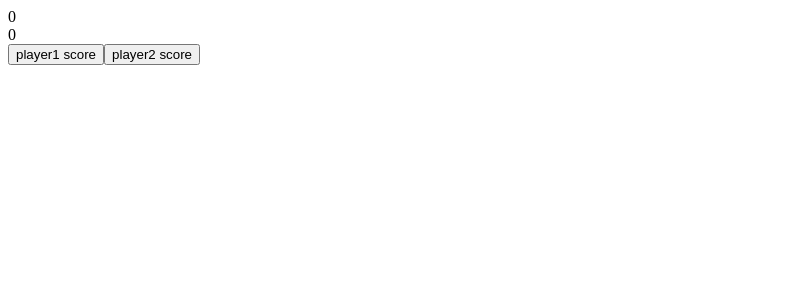
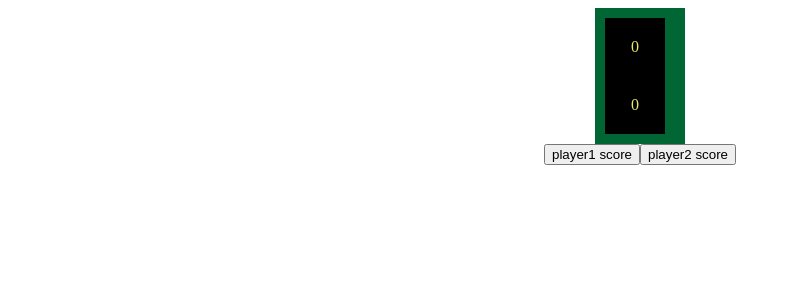
Before and after one commit to AlexJukes/react-tennis, a React app: page / in a window 1280 px wide. Shown: the top 300 px of the page, without its empty margins (0-791 px from the left). Built offline with nearby package versions, Linux system fonts and the light colour scheme; the HTML template or start-up script is replaced by a standard one.

Commit message:
Add some initial CSS styling, buttons and win message still WIP

```diff
--- a/package.json
+++ b/package.json
@@ -20,8 +20,12 @@
   "devDependencies": {
     "babel-preset-es2015": "^6.24.1",
     "babel-preset-react": "^6.24.1",
+    "css-loader": "^0.28.7",
     "jest": "^21.2.1",
     "jquery": "^3.2.1",
+    "node-sass": "^4.7.2",
+    "sass-loader": "^6.0.6",
+    "style-loader": "^0.19.0",
     "webpack": "^3.8.1"
   },
   "scripts": {
--- a/src/components/ResetButton.jsx
+++ b/src/components/ResetButton.jsx
@@ -2,9 +2,11 @@ import React from 'react'
 import PropTypes from 'prop-types'
 
 const ResetButton = ( { onResetClick }) => (
-   <button onClick={() => onResetClick()}>
-    Reset scores
+  <div className="buttons-display">
+     <button onClick={() => onResetClick()}>
+       Reset scores
     </button>
+  </div>
 )
 
 export default ResetButton
--- a/src/components/ScoreButton.jsx
+++ b/src/components/ScoreButton.jsx
@@ -1,14 +1,12 @@
 import React from 'react'
-import { connect } from 'react-redux'
-import { scorePoint } from '../actions'
-import PropTypes from 'prop-types'
+import { Button } from '../../node_modules/bootstrap/js/button.js'
 
 
 class ScoreButton extends React.Component {
   render() {
-    return  <button onClick={() => this.props.onScoreClick(this.props.player)}>
+    return  <button className={this.props.player + " score-button"} onClick={() => this.props.onScoreClick(this.props.player)}>
         {this.props.player} score
-        </button>
+      </button>
   }
 }
 
--- a/src/components/ScoreButtonsDisplay.jsx
+++ b/src/components/ScoreButtonsDisplay.jsx
@@ -3,9 +3,11 @@ import ScoreButton from './ScoreButton.jsx'
 
 class ScoreButtonsDisplay extends React.Component {
   render() {
-    return !this.props.winner ? this.props.players.map( player => (
-      <ScoreButton key={player} player={player} onScoreClick={() => this.props.onScoreClick(player)} />
-    )) : null
+    return <div className="buttons-display">
+      {!this.props.winner ? this.props.players.map( player => (
+        <ScoreButton key={player} player={player} onScoreClick={() => this.props.onScoreClick(player)} />
+        )) : null}
+      </div>
   }
 }
 
--- a/src/components/ScoreDisplay.jsx
+++ b/src/components/ScoreDisplay.jsx
@@ -3,15 +3,37 @@ import React from 'react'
 class ScoreDisplay extends React.Component {
 
   render() {
-    if(this.props.playerWithAdvantage) {
-      return <div>Advantage: {this.props.playerWithAdvantage} </div>
+
+    const player1Advantage = () => (
+      <div>
+        <div className="point player1">adv</div>
+        <div className="point player2">--</div>
+      </div>
+    )
+
+    const player2Advantage = () => (
+      <div>
+        <div className="point player1">--</div>
+        <div className="point player2">adv</div>
+      </div>
+    )
+
+    const displayScore = () => {
+      if(this.props.playerWithAdvantage === 'player1'){
+        return player1Advantage()
+      }
+      if(this.props.playerWithAdvantage === 'player2'){
+        return player2Advantage()
+      }
+      return this.props.points.map( point => (
+        <div className="point">{point}</div>
+      ))
     }
-    if(this.props.isDeuce) {
-      return <div> Deuce </div>
-    }
-    return this.props.points.map( point => (
-      <div>{point}</div>
-    ))
+
+    return <div className="scores">
+      {displayScore()}
+    </div>
+
   }
 }
 
--- a/src/components/WinnerDisplay.jsx
+++ b/src/components/WinnerDisplay.jsx
@@ -2,7 +2,7 @@ import React from 'react'
 
 class WinnerDisplay extends React.Component {
   render() {
-    return this.props.winner ? <div> {this.props.winner} wins the game! </div> : null
+    return this.props.winner ? <div className="winner"> {this.props.winner} wins the game! </div> : null
   }
 }
 
--- a/src/components/containers/Scoreboard.jsx
+++ b/src/components/containers/Scoreboard.jsx
@@ -11,13 +11,12 @@ const Scores = ({score, winner, onScoreClick, onResetClick}) => {
 
   return winner ?
   <div>
+    <WinnerDisplay winner={winner} />
     <ResetButton onResetClick={() => onResetClick()} />
-    <WinnerDisplay winner={winner} />
   </div> :
   <div>
     <ScoreDisplay
       points={getDisplayPoints(score)}
-      isDeuce={isDeuce(score)}
       playerWithAdvantage={playerWithAdvantage(score)} />
     <ScoreButtonsDisplay
       winner={winner}
--- a/src/index.js
+++ b/src/index.js
@@ -5,6 +5,7 @@ import {createStore} from 'redux'
 import tennisApp from './reducers'
 import App from './components/App'
 import Bootstrap from 'bootstrap'
+require('./stylesheets/style.scss')
 
 let store = createStore(tennisApp)
 
--- /dev/null
+++ b/src/stylesheets/style.scss
@@ -0,0 +1,26 @@
+.scores {
+  text-align: center;
+  background: #006633;
+  width: 70px;
+  padding: 10px;
+  margin: 0 auto;
+}
+
+.point {
+  background: black;
+    padding: 20px;
+    margin: 20 auto;
+    width: 20px;
+    color: #E6EA67;
+}
+
+.buttons-display {
+  margin: 0 auto;
+  text-align: center;
+}
+
+.winner {
+  text-transform: uppercase;
+  margin: 0 auto;
+  text-align: center;
+}
--- a/webpack.config.js
+++ b/webpack.config.js
@@ -18,19 +18,33 @@ module.exports = {
         test: /\.jsx?$/,
         loader: 'babel-loader',
         exclude: /node_modules/
-      }
+      },
     ],
     rules: [
       {
         test: /\.jsx?$/,
         exclude: /node_modules/,
         use: ['babel-loader']
+      },
+      {
+        test: /\.scss$/,
+        use: [
+          {
+            loader: "style-loader" // creates style nodes from JS strings
+          },
+          {
+            loader: "css-loader" // translates CSS into CommonJS
+          },
+          {
+            loader: "sass-loader" // compiles Sass to CSS
+          }
+        ]
       }
     ]
   },
   resolve: {
     modules: [path.join(__dirname, 'node_modules')],
-    extensions: ['.js', '.jsx', '.json', '*']
+    extensions: ['.js', '.jsx', '.json', '.scss', '*']
   },
   plugins: [
     new webpack.ProvidePlugin({
```
